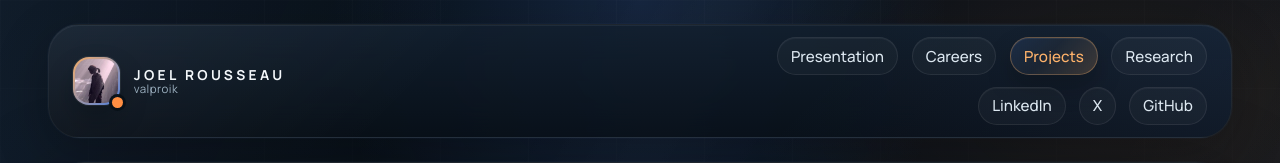
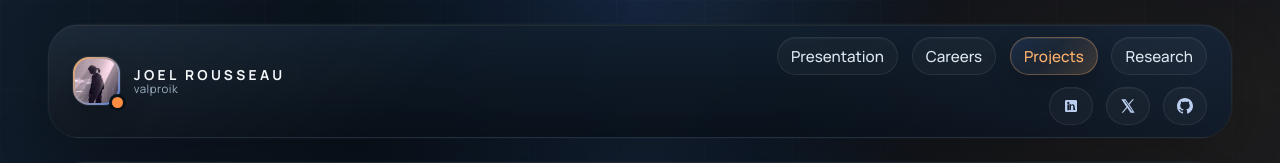
Before and after one commit to v4lproik/v4lproik.github.io, a website: page projects/index.html in a window 1280 px wide. Shown: the top 163 px of the page. Drawn offline with Linux system fonts and the light colour scheme.

Commit message:
refactor(navigation): make social links icon-only (#8)

```diff
--- a/projects/index.html
+++ b/projects/index.html
@@ -209,14 +209,44 @@
               </a>
             </div>
             <div class="site-header-nav-row site-header-nav-row-socials">
-              <a href="https://www.linkedin.com/in/joelrousseau/" target="_blank" rel="me noreferrer noopener" class="nav-link">
-                <span class="nav-link-label">LinkedIn</span>
+              <a
+                href="https://www.linkedin.com/in/joelrousseau/"
+                target="_blank"
+                rel="me noreferrer noopener"
+                class="nav-link"
+                aria-label="LinkedIn"
+              >
+                <span class="nav-link-icon" aria-hidden="true">
+                  <svg viewBox="0 0 24 24" fill="currentColor" aria-hidden="true">
+                    <path d="M19 3A2 2 0 0 1 21 5v14a2 2 0 0 1-2 2H5a2 2 0 0 1-2-2V5a2 2 0 0 1 2-2zm-9.5 6.75h-3v8.5h3zm-1.5-4A1.75 1.75 0 1 0 8 9.25a1.75 1.75 0 0 0 0-3.5M17.5 13c0-2.54-1.35-3.72-3.15-3.72a2.72 2.72 0 0 0-2.35 1.29v-1.07h-3v8.5h3v-4.74c0-1.25.24-2.45 1.79-2.45 1.53 0 1.55 1.43 1.55 2.53v4.66h3z"/>
+                  </svg>
+                </span>
               </a>
-              <a href="https://x.com/valproik" target="_blank" rel="me noreferrer noopener" class="nav-link">
-                <span class="nav-link-label">X</span>
+              <a
+                href="https://x.com/valproik"
+                target="_blank"
+                rel="me noreferrer noopener"
+                class="nav-link"
+                aria-label="X"
+              >
+                <span class="nav-link-icon" aria-hidden="true">
+                  <svg viewBox="0 0 24 24" fill="currentColor" aria-hidden="true">
+                    <path d="M18.9 2H21l-6.87 7.85L22 22h-6.18l-4.84-7.4L4.5 22H2.4l7.35-8.4L2 2h6.33l4.38 6.7zm-1.08 18h1.16L7.7 3.9H6.46z"/>
+                  </svg>
+                </span>
               </a>
-              <a href="https://github.com/v4lproik" target="_blank" rel="me noreferrer noopener" class="nav-link">
-                <span class="nav-link-label">GitHub</span>
+              <a
+                href="https://github.com/v4lproik"
+                target="_blank"
+                rel="me noreferrer noopener"
+                class="nav-link"
+                aria-label="GitHub"
+              >
+                <span class="nav-link-icon" aria-hidden="true">
+                  <svg viewBox="0 0 16 16" fill="currentColor" aria-hidden="true">
+                    <path d="M6.766 11.328c-2.063-.25-3.516-1.734-3.516-3.656 0-.781.281-1.625.75-2.188-.203-.515-.172-1.609.063-2.062.625-.078 1.468.25 1.968.703.594-.187 1.219-.281 1.985-.281.765 0 1.39.094 1.953.265.484-.437 1.344-.765 1.969-.687.218.422.25 1.515.046 2.047.5.593.766 1.39.766 2.203 0 1.922-1.453 3.375-3.547 3.64.531.344.89 1.094.89 1.954v1.625c0 .468.391.734.86.547C13.781 14.359 16 11.53 16 8.03 16 3.61 12.406 0 7.984 0 3.563 0 0 3.61 0 8.031a7.88 7.88 0 0 0 5.172 7.422c.422.156.828-.125.828-.547v-1.25c-.219.094-.5.156-.75.156-1.031 0-1.64-.562-2.078-1.609-.172-.422-.36-.672-.719-.719-.187-.015-.25-.093-.25-.187 0-.188.313-.328.625-.328.453 0 .844.281 1.25.86.313.452.64.655 1.031.655s.641-.14 1-.5c.266-.265.47-.5.657-.656"/>
+                  </svg>
+                </span>
               </a>
             </div>
           </nav>
```
Also changed, not shown: careers/index.html (+3 -3 lines), index.html (+3 -3 lines), research/index.html (+3 -3 lines).
